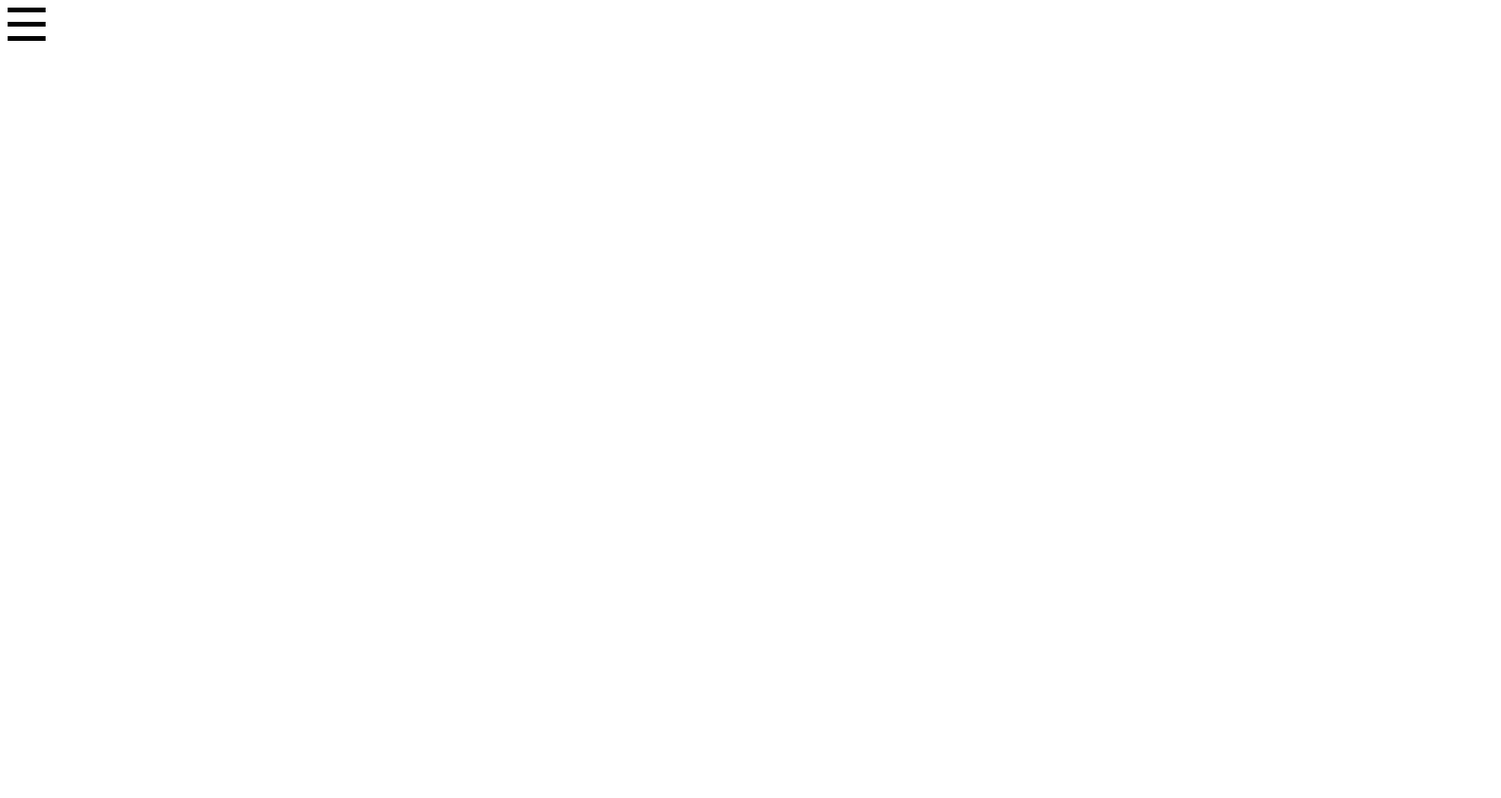
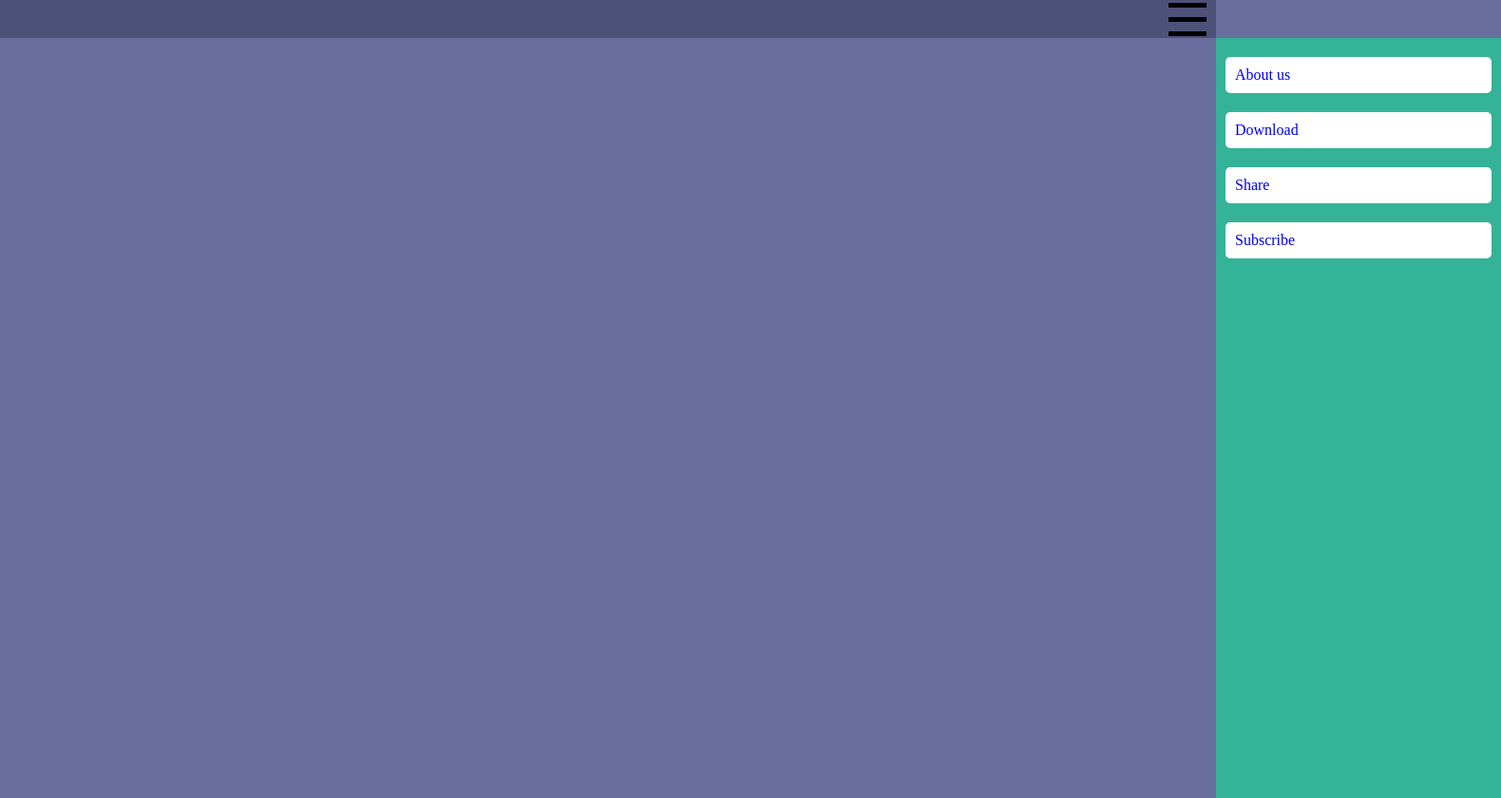
Before and after one commit to KamilaKisiel/TIL, a plain HTML site: page MISC/BurgerMenu/burger.html in a window 1280 px wide. Shown: the whole page at 95% size, 1580 px wide, since content can reach past the window. Before the commit the page ends 800 px from the top, so only its background shows below. Drawn offline with Linux system fonts and the light colour scheme.

Commit message:
side menu

```diff
--- a/MISC/BurgerMenu/burger.css
+++ b/MISC/BurgerMenu/burger.css
@@ -1,3 +1,72 @@
+body {
+    padding: 0;
+    margin: 0;
+    overflow: hidden;
+    background: #696e9e;
+}
+
+.site-nav {
+    height: 40px;
+    width: 100%;
+    background: #4e5279;
+    display: flex;
+    justify-content: flex-end;
+    align-items: center;
+    padding: 10px;
+    box-sizing: border-box;
+}
+
+.site-menu {
+    display: flex;
+    box-sizing: border-box;
+    position: absolute;
+    top:40px;
+    right: 0;
+    height: 100%;
+    width: 300px;
+    background: #34b399;
+    transform: translateX(100%);
+    transition: 0.3s transform ease-in-out;
+}
+
+.site-menu ul {
+    padding: 0;
+    list-style-type: none;
+    margin: 0 10px;
+    display: flex;
+    flex-wrap: wrap;
+    align-content: flex-start;
+}
+
+.site-menu li {
+    background: #ffffff;
+    margin-top: 20px;
+    color: #696e9e;
+    border-radius: 5px;
+    display: flex;
+    flex-basis: 100%;
+}
+
+.site-menu a {
+    display: flex;
+    padding: 10px;
+    box-sizing: border-box;
+    text-decoration: none;
+    align-items: center;
+    height: 100%;
+    width: 100%;
+    border-radius: 5px;
+}
+
+.site-menu a:hover {
+    background: #696e9e;
+    color: #ffffff;
+}
+
+.site-menu-trigger:focus ~ .site-menu, .site-menu:hover {
+    transform: translateX(-1px);
+}
+
 .hamburger {
     width: 40px;
     height: 35px;
--- a/MISC/BurgerMenu/burger.html
+++ b/MISC/BurgerMenu/burger.html
@@ -6,6 +6,33 @@
         <title>Burger Menu</title>
     </head>
     <body>
-        <button class='hamburger'></button>
+        <nav class='site-nav'>
+        <button class='hamburger site-menu-trigger'></button>
+        <div class='site-menu'>
+            <ul>
+                <li>
+                    <a href='#about'>
+                        About us
+                    </a>
+                </li>
+                <li>
+                    <a href='#download'>
+                        Download
+                    </a>
+                </li>
+                <li>
+                    <a href='#share'>
+                        Share
+                    </a>
+                </li>
+                <li>
+                    <a href='#subscribe'>
+                        Subscribe
+                    </a>
+                </li>
+            </ul>
+
+        </div>
+    </nav>
     </body>
 </html>
```
